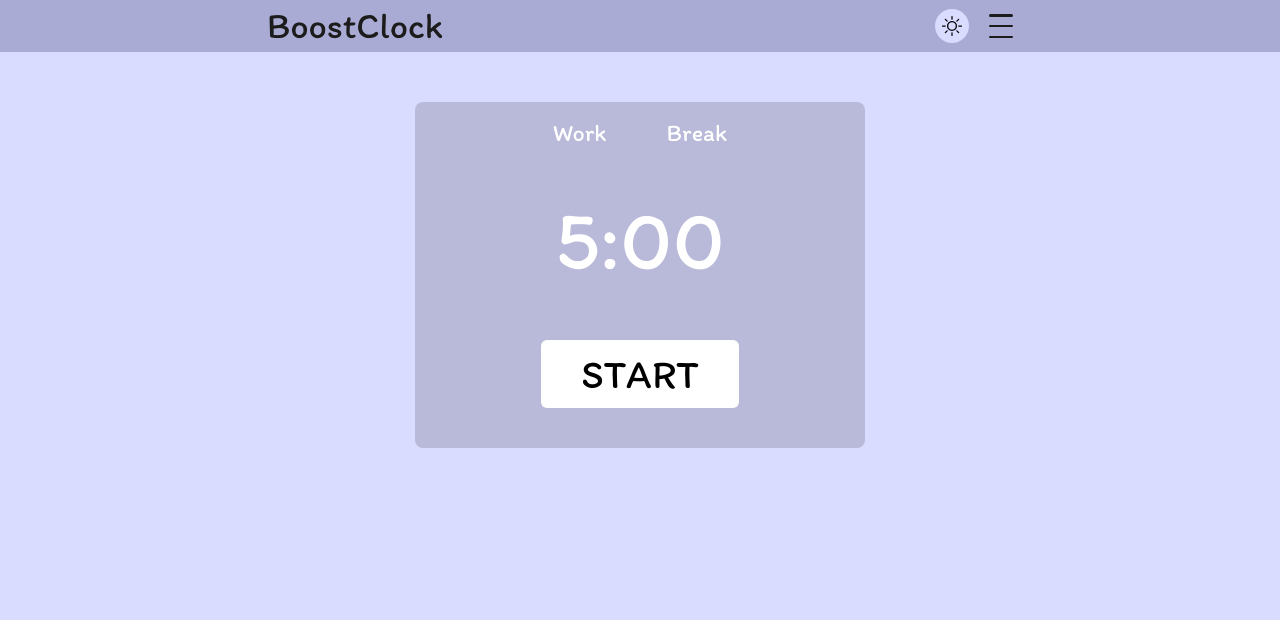
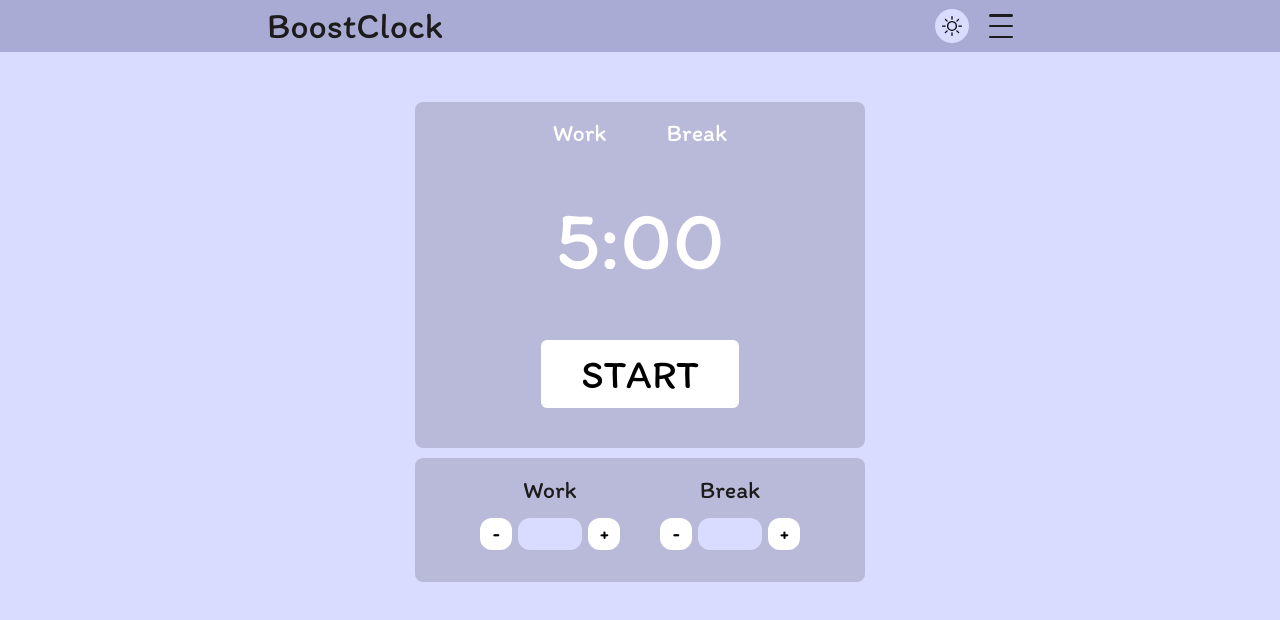
Before and after one commit to flionx/boost-clock, a Next.js app: page / in a window 1280 px wide. Shown: the top 620 px of the page. Built offline with nearby package versions, Linux system fonts and the light colour scheme.

Commit message:
feat: add timer settings ui

```diff
--- a/src/app/globals.css
+++ b/src/app/globals.css
@@ -89,3 +89,12 @@ body {
 button {
   cursor: pointer;
 }
+input[type=number]::-webkit-inner-spin-button,
+input[type=number]::-webkit-outer-spin-button {
+  -webkit-appearance: none;
+  margin: 0;
+}
+
+input[type=number] {
+  -moz-appearance: textfield; /* Firefox */
+}
--- a/src/widgets/timer/ui/Timer.tsx
+++ b/src/widgets/timer/ui/Timer.tsx
@@ -1,9 +1,11 @@
 import TimerPlayer from './TimerPlayer'
+import TimerSettings from './TimerSettings'
 
 const Timer = () => {
   return (
     <section className="pt-12.5">
         <TimerPlayer />
+        <TimerSettings />
     </section>
   )
 }
--- a/src/widgets/timer/ui/TimerPlayer.tsx
+++ b/src/widgets/timer/ui/TimerPlayer.tsx
@@ -2,7 +2,7 @@ import ToggleTimerButton from "./ToggleTimerButton"
 
 const TimerPlayer = () => {
   return (
-    <div className="mx-auto bg-accent pt-2.5 px-4 sm:px-27.5 pb-10 max-w-112.5 rounded-lg">
+    <div className="mx-auto bg-accent pt-2.5 px-4 sm:px-27.5 pb-10 max-w-112.5 rounded-lg mb-2.5">
       <div className="flex items-center justify-center gap-5 mb-8.5">
         <ToggleTimerButton type="Work" />
         <span className="bg-white h-8.5 w-[3.2]" />
--- /dev/null
+++ b/src/widgets/timer/ui/TimerSettings.tsx
@@ -0,0 +1,35 @@
+const TimerSettings = () => {
+  return (
+    <div className="flex justify-center gap-10 mx-auto bg-accent pt-4 px-[clamp(11px,2vw,50px)] pb-8 max-w-112.5 rounded-lg">
+      <div className="flex flex-col items-center">
+        <h3 className="mb-3 text-2xl">Work</h3>
+        <div className="flex items-center gap-1.5">
+          <button className="size-8 bg-white rounded-xl text-black font-bold hover:bg-gray-200">-</button>
+          <input
+            className="w-16 h-8 rounded-xl bg-[#D9DBFF] dark:bg-[#4b4f6b] text-center appearance-none"
+            type="number"
+            name="work"
+            id="work"
+          />
+          <button className="size-8 bg-white rounded-xl text-black font-bold hover:bg-gray-200">+</button>
+        </div>
+      </div>
+
+      <div className="flex flex-col items-center">
+        <h3 className="mb-3 text-2xl">Break</h3>
+        <div className="flex items-center gap-1.5">
+          <button className="size-8 bg-white rounded-xl text-black font-bold hover:bg-gray-200">-</button>
+          <input
+            className="w-16 h-8 rounded-xl bg-[#D9DBFF] dark:bg-[#4b4f6b] text-center appearance-none"
+            type="number"
+            name="break"
+            id="break"
+          />
+          <button className="size-8 bg-white rounded-xl text-black font-bold hover:bg-gray-200">+</button>
+        </div>
+      </div>
+    </div>
+  );
+};
+
+export default TimerSettings;
```
